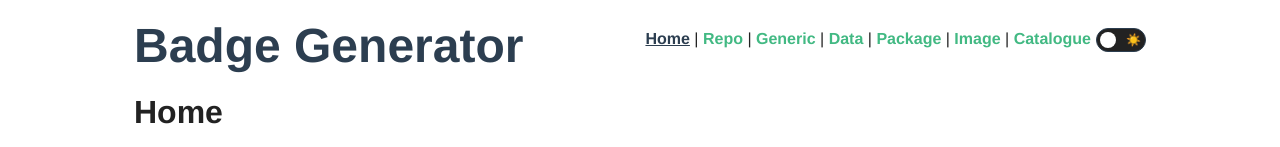
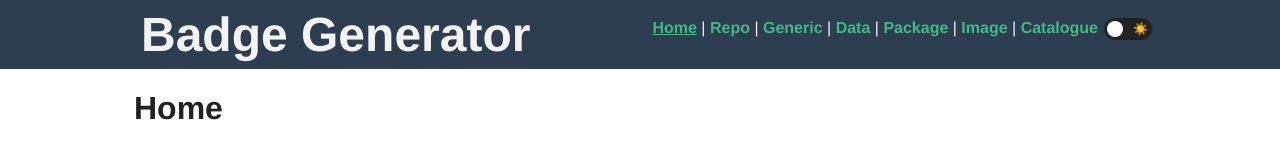
Before and after one commit to MichaelCurrin/badge-generator, a Vue app: page /catalogue in a window 1280 px wide. Shown: the top 147 px of the page. Built offline with nearby package versions, Linux system fonts and the light colour scheme; a small style sheet from the web is missing.

Commit message:
feat: make header sticky and another color

```diff
--- a/src/App.vue
+++ b/src/App.vue
@@ -1,6 +1,7 @@
 <template>
   <div>
-    <header class="container-lg">
+    <header>
+      <div class="container-lg">
         <a id="logo" :href="baseUrl">Badge Generator</a>
 
         <div id="nav">
@@ -14,17 +15,17 @@
             <ThemeToggle />
           </span>
         </div>
+      </div>
     </header>
-
     <router-view />
   </div>
 </template>
 
 <script lang="ts">
-import { defineComponent } from "vue";
-import "highlight.js/styles/github-gist.css";
 import ThemeToggle from "@/components/ThemeToggle.vue";
 import { routes } from "@/router/index";
+import "highlight.js/styles/github-gist.css";
+import { defineComponent } from "vue";
 
 export default defineComponent({
   name: "App",
@@ -45,6 +46,7 @@ export default defineComponent({
   --green: #42b983;
   --green-dark: #3aa776;
   --grey: #2c3e50;
+  --white: #f3f3f3;
   --element-size: 2.5rem;
   color: var(--text-primary-color);
   background-color: var(--background-color-primary);
@@ -61,11 +63,11 @@ export default defineComponent({
   --background-color-primary: #1e1e1e;
   --background-color-secondary: #3f3f3f;
   --accent-color: #e4e4e4;
-  --text-primary-color: #f3f3f3;
+  --text-primary-color: var(--white);
 }
 
 /**
- * Standard Vue base.
+ * Standard Vue base styles.
  *
  * Based on the Vue quickstart app's styles.
  */
@@ -74,7 +76,6 @@ export default defineComponent({
   font-family: Avenir, Helvetica, Arial, sans-serif;
   -webkit-font-smoothing: antialiased;
   -moz-osx-font-smoothing: grayscale;
-  padding-top: 10px;
 }
 
 #nav {
@@ -96,7 +97,7 @@ export default defineComponent({
 
 #nav a.router-link-exact-active {
   text-decoration: underline;
-  color: var(--accent-color);
+  color: var(--green);
 }
 
 .toggle {
@@ -117,7 +118,7 @@ a:hover {
 /**
  * GitHub Pages styles base.
  *
- * Based on markdown site built on GitHub Pages without Jekyll.
+ * Based on a Markdown site built on GitHub Pages without Jekyll.
  */
 
 /* Center app. */
@@ -182,12 +183,15 @@ the most useful. */
 [hidden][hidden] {
   display: none !important;
 }
+
 details summary {
   cursor: pointer;
 }
-details:not([open]) > *:not(summary) {
+
+details:not([open])>*:not(summary) {
   display: none !important;
 }
+
 summary {
   display: list-item;
 }
@@ -197,15 +201,28 @@ summary {
 }
 
 /**
- * Custom - header.
+ * Header.
  */
+body {
+  margin: 0px;
+}
+
+header {
+  width: 100%;
+  padding: 7px;
+  position: sticky;
+  position: -webkit-sticky;
+  top: 0;
+  color: var(--white);
+  background: var(--grey);
+}
 
 #logo {
   font-weight: bold;
   font-size: 3em;
 
   text-decoration: none;
-  color: var(--accent-color);
+  color: var(--white);
 }
 
 #logo:hover {
@@ -224,9 +241,9 @@ summary {
  * Flexbox
  *
  * Based on GH pages, Bootstrap and the GH Readme Generator. There is a better
- * way to do this using
- * @media instead of min-width values (the min-width goes off-screen on a really
- * small resolution when tested on desktop but this could be unrealistic).
+ * way to do this using `@media` instead of min-width values (the min-width
+ * goes off-screen on a really small resolution when tested on desktop but
+ * this could be unrealistic).
  *
  * Setting row width as 100% was my own setup to avoid having the col-12 element
  * look to narrow on mobile at min-width 200px, unless I set a min-width like
@@ -256,7 +273,7 @@ summary {
 }
 
 /**
- * Custom - forms.
+ * Forms.
  */
 
 input {
@@ -274,7 +291,7 @@ input:disabled {
 }
 
 .btn {
-  color: white;
+  color: var(--white);
   font-size: 21px;
   background: linear-gradient(to bottom, var(--green), var(--green-dark));
   padding: 10px 20px 10px 20px;
@@ -293,8 +310,8 @@ input:disabled {
  * Custom - output.
  */
 
-/* Prevent highlight.js CSS from adding white background to `code` when `pre` already has grey
-background. */
+/* Prevent highlight.js CSS from adding white background to `code` when `pre`
+   already has grey background. */
 code {
   background: none !important;
 }
```
Lines whose indentation alone changed are shown as unchanged.
